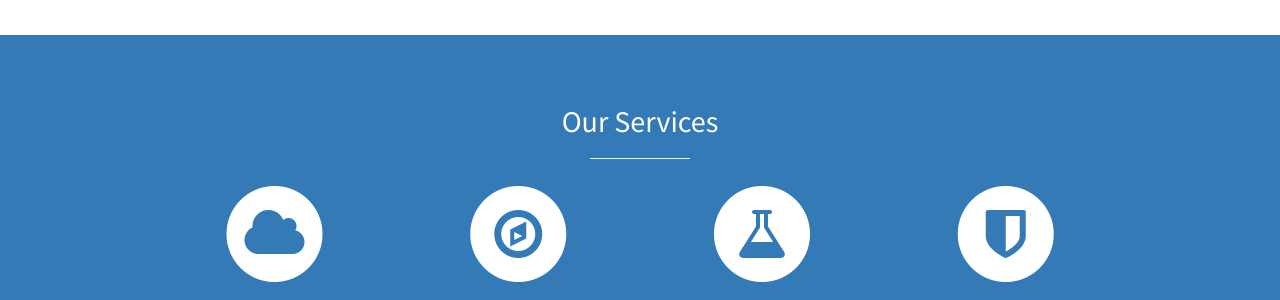
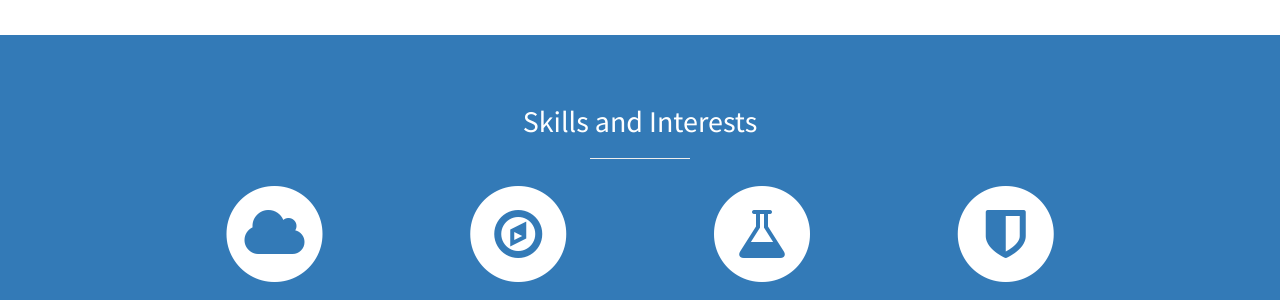
Before and after one commit to claudiahleung/claudiahleung.github.io, a Jekyll site: the page built from index.html, in a window 1280 px wide and 900 px high, scrolled down 1301 px. Shown: the part 158-458 px from the top of the window. Built offline with Jekyll 4.4.1, drawn with Linux system fonts in a browser that asks for light colours.

Commit message:
updated_page_header

```diff
--- a/_includes/skills_interests.html
+++ b/_includes/skills_interests.html
@@ -3,7 +3,7 @@
   <div class="container">
     <div class="row text-center">
       <div class="col-lg-10 col-lg-offset-1">
-        <h2>Our Services</h2>
+        <h2>Skills and Interests</h2>
         <hr class="small">
         <div class="row">
           <div class="col-md-3 col-sm-6">
```
